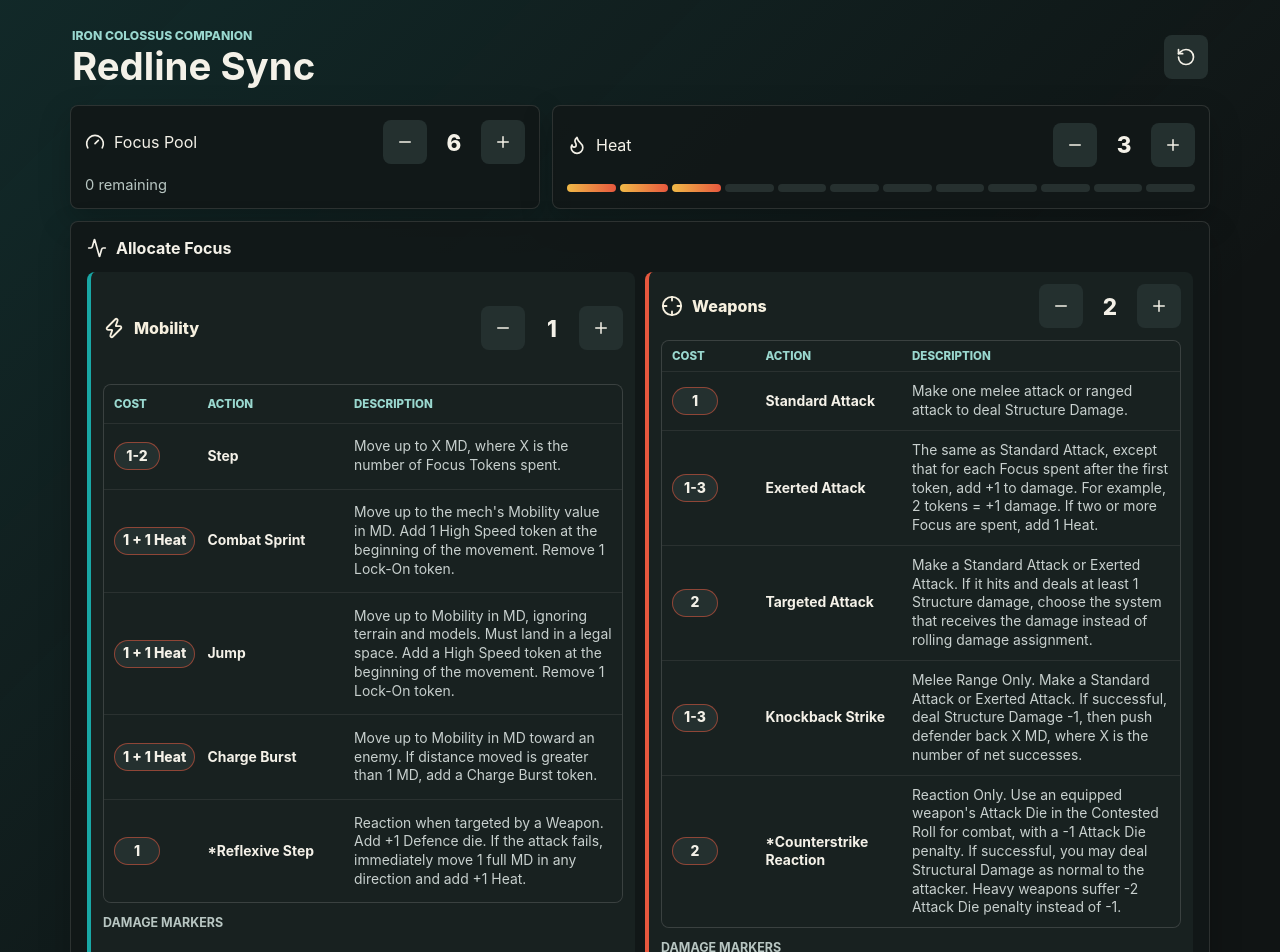
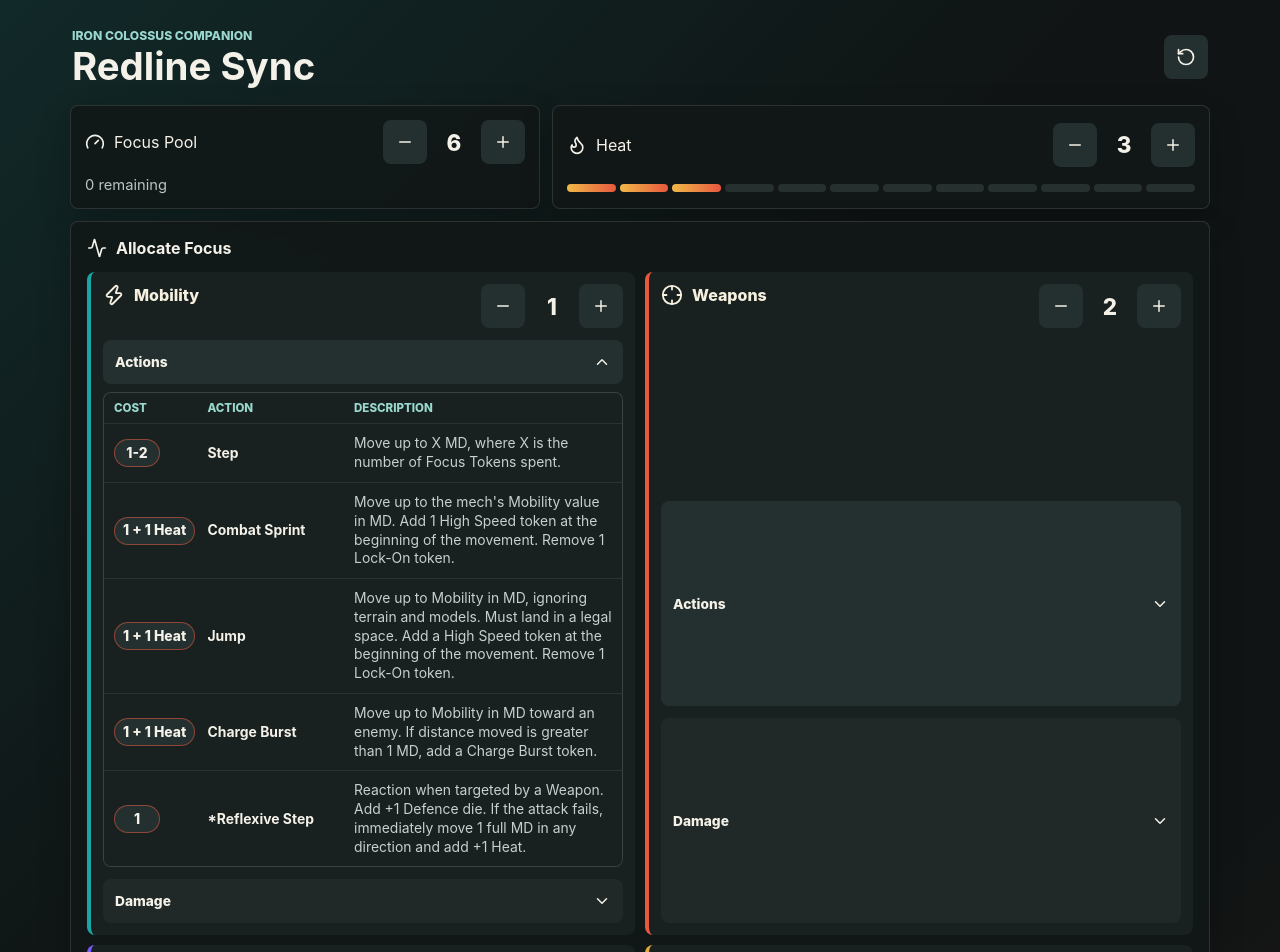
Before and after one commit to mpladow/RedlineSync, a React (Vite) app: page / in a window 1280 px wide. Shown: the top 952 px of the page. Built offline with nearby package versions, Linux system fonts and the light colour scheme.

Commit message:
current changes approved

```diff
--- a/src/main.jsx
+++ b/src/main.jsx
@@ -300,14 +300,17 @@ function App() {
   const [heat, setHeat] = useState(savedState.heat ?? 3);
   const [handler, setHandler] = useState(savedState.handler ?? 'tactical');
   const [expandedCall, setExpandedCall] = useState(0);
+  const [expandedSystems, setExpandedSystems] = useState({ mobility: true });
+  const [expandedDamageTables, setExpandedDamageTables] = useState({});
+  const [selectedDamageMarkers, setSelectedDamageMarkers] = useState(savedState.selectedDamageMarkers ?? {});
 
   const spentFocus = useMemo(() => Object.values(focus).reduce((total, value) => total + value, 0), [focus]);
   const remainingFocus = focusPool - spentFocus;
   const activeHandler = HANDLERS.find((item) => item.id === handler);
 
   useEffect(() => {
-    localStorage.setItem('redline-sync-state', JSON.stringify({ focusPool, focus, heat, handler }));
-  }, [focus, focusPool, handler, heat]);
+    localStorage.setItem('redline-sync-state', JSON.stringify({ focusPool, focus, heat, handler, selectedDamageMarkers }));
+  }, [focus, focusPool, handler, heat, selectedDamageMarkers]);
 
   const updateFocusPool = (value) => {
     setFocusPool(value);
@@ -332,9 +335,25 @@ function App() {
     }
   };
 
+  const toggleSystem = (systemId) => {
+    setExpandedSystems((current) => ({ ...current, [systemId]: !current[systemId] }));
+  };
+
+  const toggleDamageTable = (systemId) => {
+    setExpandedDamageTables((current) => ({ ...current, [systemId]: !current[systemId] }));
+  };
+
+  const toggleDamageMarker = (systemId, markerName) => {
+    setSelectedDamageMarkers((current) => ({
+      ...current,
+      [systemId]: current[systemId] === markerName ? '' : markerName
+    }));
+  };
+
   const resetFrame = () => {
     setFocus({ mobility: 0, weapons: 0, neural: 0, defence: 0, reactor: 0, sensors: 0 });
     setHeat(0);
+    setSelectedDamageMarkers({});
   };
 
   return (
@@ -379,13 +398,19 @@ function App() {
             <h2>Allocate Focus</h2>
           </div>
           <div className="focus-grid">
-            {SYSTEMS.map(({ id, label, icon: Icon, accent, actions, damageMarkers }) => (
-              <article className="system-card" key={id} style={{ '--accent': accent }}>
+            {SYSTEMS.map(({ id, label, icon: Icon, accent, actions, damageMarkers }) => {
+              const areActionsExpanded = Boolean(expandedSystems[id]);
+              const isDamageExpanded = Boolean(expandedDamageTables[id]);
+              const selectedDamage = selectedDamageMarkers[id];
+              return (
+                <article className={`system-card ${selectedDamage ? 'damaged' : ''}`} key={id} style={{ '--accent': accent }}>
                   <div className="system-header">
                     <div className="system-copy">
                       <Icon size={22} />
                       <span>{label}</span>
+                      {selectedDamage ? <strong className="system-damage-badge">{selectedDamage}</strong> : null}
                     </div>
+                    <div className="system-controls">
                       <Stepper
                         value={focus[id]}
                         max={focusPool}
@@ -393,7 +418,20 @@ function App() {
                         label={`${label} focus`}
                       />
                     </div>
+                  </div>
 
+                  <div className="system-section">
+                    <button
+                      className="collapse-toggle section-toggle"
+                      type="button"
+                      aria-expanded={areActionsExpanded}
+                      aria-label={`${areActionsExpanded ? 'Hide' : 'Show'} ${label} actions`}
+                      onClick={() => toggleSystem(id)}
+                    >
+                      <span>Actions</span>
+                      {areActionsExpanded ? <ChevronUp size={18} /> : <ChevronDown size={18} />}
+                    </button>
+                    {areActionsExpanded && (
                       <div className="data-table action-table" aria-label={`${label} actions`}>
                         <div className="table-head">
                           <span>Cost</span>
@@ -408,26 +446,49 @@ function App() {
                           </div>
                         ))}
                       </div>
+                    )}
+                  </div>
 
-                <div className="damage-marker-section">
-                  <h3>Damage Markers</h3>
+                  <div className="damage-marker-section system-section">
+                    <button
+                      className="collapse-toggle section-toggle damage-control"
+                      type="button"
+                      aria-expanded={isDamageExpanded}
+                      aria-label={`${isDamageExpanded ? 'Hide' : 'Show'} ${label} damage markers`}
+                      onClick={() => toggleDamageTable(id)}
+                    >
+                      <span>Damage</span>
+                      {isDamageExpanded ? <ChevronUp size={18} /> : <ChevronDown size={18} />}
+                    </button>
+                    {isDamageExpanded && (
                       <div className="data-table marker-table" aria-label={`${label} damage markers`}>
                         <div className="table-head">
                           <span>Roll</span>
                           <span>Name</span>
                           <span>Effect</span>
                         </div>
-                    {damageMarkers.map((marker) => (
-                      <div className="table-row" key={marker.name}>
+                        {damageMarkers.map((marker) => {
+                          const isSelected = selectedDamage === marker.name;
+                          return (
+                            <button
+                              className={`table-row marker-row ${isSelected ? 'selected' : ''}`}
+                              key={marker.name}
+                              type="button"
+                              aria-pressed={isSelected}
+                              onClick={() => toggleDamageMarker(id, marker.name)}
+                            >
                               <span className="roll-pill">{marker.roll}</span>
                               <strong>{marker.name}</strong>
                               <span>{marker.effect}</span>
+                            </button>
+                          );
+                        })}
                       </div>
-                    ))}
-                  </div>
+                    )}
                   </div>
                 </article>
-            ))}
+              );
+            })}
           </div>
         </section>
 
--- a/src/styles.css
+++ b/src/styles.css
@@ -189,14 +189,27 @@ h2 {
   background: #182120;
 }
 
+.system-card.damaged {
+  outline: 1px solid rgba(226, 169, 59, 0.5);
+}
+
 .system-header {
   display: flex;
-  align-items: center;
+  align-items: flex-start;
   justify-content: space-between;
   gap: 12px;
 }
 
+.system-controls {
+  display: flex;
+  align-items: center;
+  justify-content: flex-end;
+  gap: 8px;
+  flex-wrap: wrap;
+}
+
 .system-copy {
+  flex-wrap: wrap;
   min-width: 0;
   color: #f6f0df;
   font-weight: 800;
@@ -204,6 +217,55 @@ h2 {
 
 .system-copy span {
   overflow-wrap: anywhere;
+}
+
+.system-damage-badge {
+  display: inline-flex;
+  align-items: center;
+  min-height: 26px;
+  padding: 0 9px;
+  border-radius: 999px;
+  background: rgba(226, 169, 59, 0.18);
+  color: #f0d28a;
+  font-size: 0.75rem;
+  font-weight: 850;
+}
+
+.collapse-toggle {
+  display: inline-flex;
+  align-items: center;
+  justify-content: center;
+  gap: 6px;
+  min-height: 44px;
+  padding: 0 12px;
+  border-radius: 8px;
+  background: #24302f;
+  color: #f4f1e8;
+  cursor: pointer;
+  font-size: 0.86rem;
+  font-weight: 800;
+}
+
+.section-toggle {
+  justify-content: space-between;
+  width: 100%;
+}
+
+.collapse-toggle:hover {
+  background: #32413f;
+}
+
+.damage-control {
+  background: #202928;
+}
+
+.damage-control:hover {
+  background: #2a3534;
+}
+
+.system-section {
+  display: grid;
+  gap: 8px;
 }
 
 .call-list {
@@ -242,6 +304,26 @@ h2 {
   color: #c8d0ce;
   font-size: 0.87rem;
   line-height: 1.35;
+}
+
+.marker-row {
+  width: 100%;
+  border: 0;
+  text-align: left;
+  cursor: pointer;
+}
+
+.marker-row:hover {
+  background: #202b2a;
+}
+
+.marker-row.selected {
+  background: rgba(226, 169, 59, 0.16);
+  box-shadow: inset 4px 0 0 #e2a93b;
+}
+
+.marker-row.selected strong {
+  color: #f0d28a;
 }
 
 .table-row strong {
@@ -386,6 +468,10 @@ h3 {
     display: grid;
   }
 
+  .system-controls {
+    justify-content: start;
+  }
+
   .stepper {
     justify-content: start;
   }
```
Lines whose indentation alone changed are shown as unchanged.
